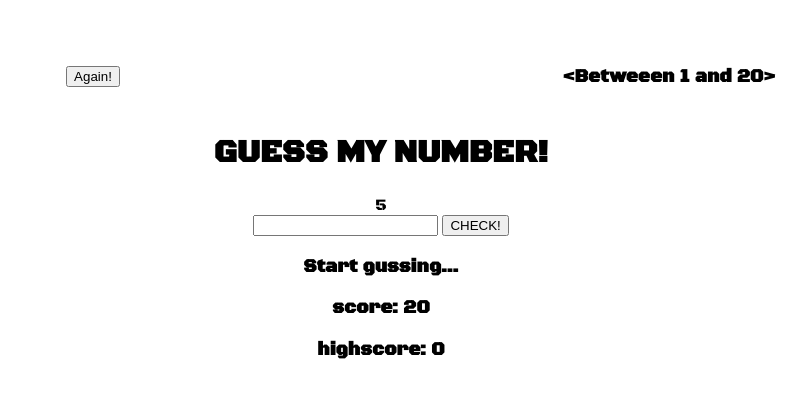
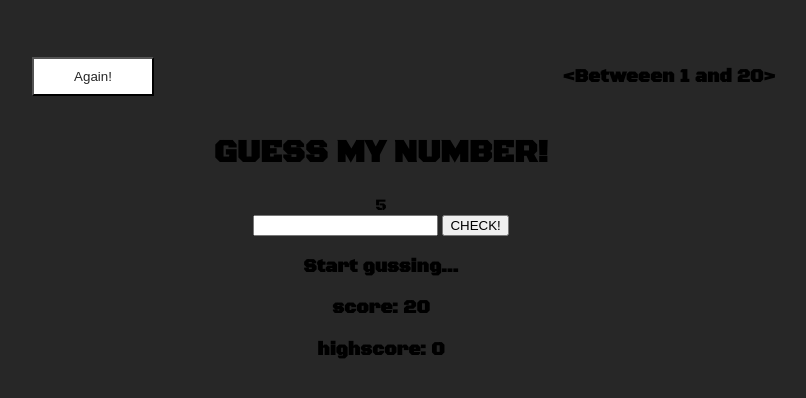
Before and after one commit to Ameer2000Mzori/Guess-My-Number, a website built with webpack: page src/index.html in a window 1280 px wide. Shown: the whole page, without its empty margins (259-1065 px from the left). Built offline with nearby package versions, Linux system fonts and the light colour scheme.

Commit message:
added styling, added font var for text

```diff
--- a/src/style.scss
+++ b/src/style.scss
@@ -1,8 +1,11 @@
 @import url("https://fonts.googleapis.com/css2?family=Black+Ops+One&display=swap");
+
+$fontOne: "Black Ops One", sans-serif;
 
 body {
   padding: 0;
   margin: 0;
+  background-color: rgb(39, 39, 39);
   font-family: "Black Ops One", sans-serif;
 }
 
@@ -39,6 +42,12 @@ body {
         display: flex;
         justify-content: center;
       }
+
+      .again-Btn {
+        padding: 10px 40px;
+        color: rgb(39, 39, 39);
+        background-color: white;
+      }
     }
   }
 }
```
Also changed, not shown: src/style.css, 1 other file.
